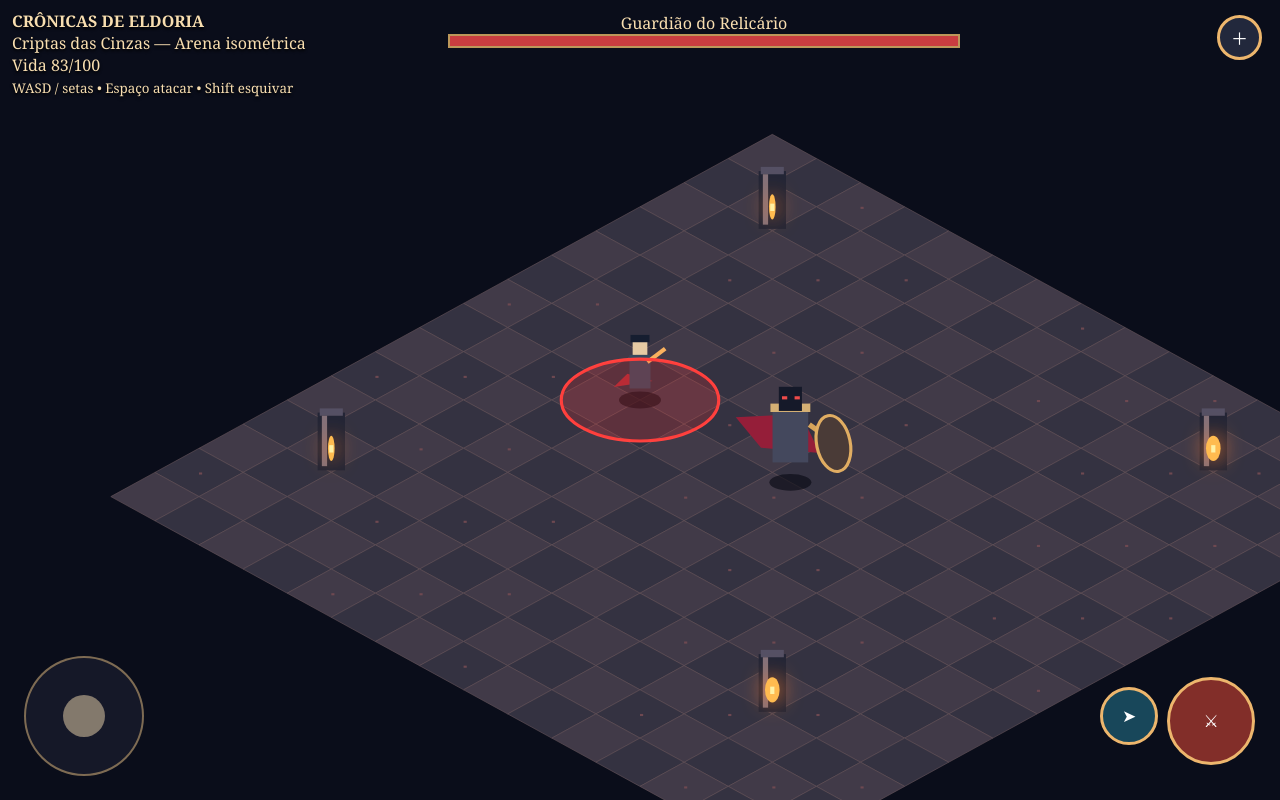
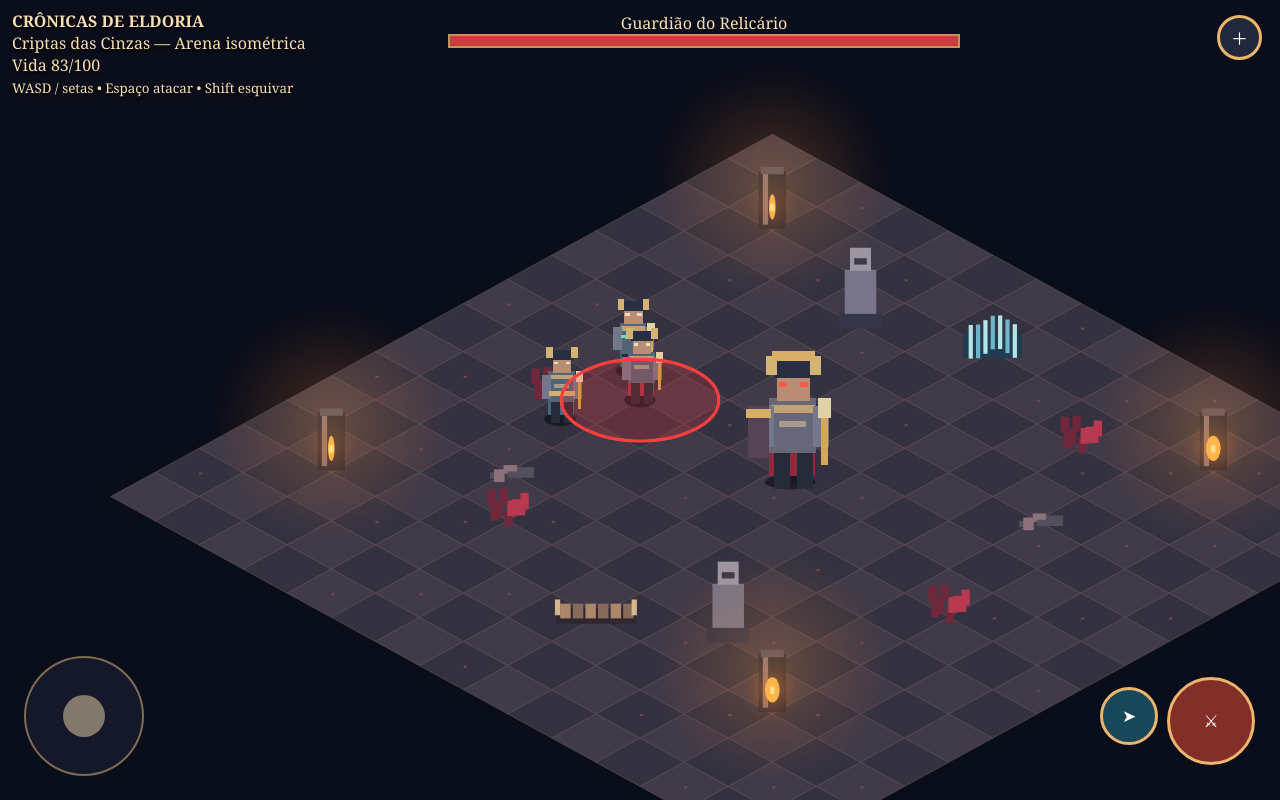
Before and after one commit to taisleite0709-source/Cr-nicas-de-Eldoria., a website: page prototype/isometric-arena.html in a window 1280 px wide. Drawn offline with Linux system fonts and the light colour scheme.

Commit message:
feat: procedural pixel sprite atlas and depth-sorted cinematic scenery in playable isometric arena

```diff
--- a/prototype/isometric-arena.html
+++ b/prototype/isometric-arena.html
@@ -21,14 +21,30 @@ addEventListener('keydown',e=>{keys.add(e.key.toLowerCase());if(e.code==='Space'
 const pad=document.getElementById('joy'),nub=document.getElementById('nub');function padmove(e){if(joy.id!==e.pointerId)return;const r=pad.getBoundingClientRect(),dx=e.clientX-r.left-r.width/2,dy=e.clientY-r.top-r.height/2,l=Math.max(1,Math.hypot(dx,dy)),k=Math.min(1,48/l);joy.x=dx*k/48;joy.y=dy*k/48;nub.style.transform='translate('+joy.x*37+'px,'+joy.y*37+'px)'}pad.addEventListener('pointerdown',e=>{joy.id=e.pointerId;pad.setPointerCapture(e.pointerId);padmove(e)});pad.addEventListener('pointermove',padmove);function release(e){if(e.pointerId!==joy.id)return;joy.id=null;joy.x=joy.y=0;nub.style.transform=''}pad.addEventListener('pointerup',release);pad.addEventListener('pointercancel',release);
 function update(dt){player.cool=Math.max(0,player.cool-dt);player.inv=Math.max(0,player.inv-dt);player.roll=Math.max(0,player.roll-dt);shake=Math.max(0,shake-dt*22);let sx=(keys.has('d')||keys.has('arrowright')?1:0)-(keys.has('a')||keys.has('arrowleft')?1:0)+joy.x,sy=(keys.has('s')||keys.has('arrowdown')?1:0)-(keys.has('w')||keys.has('arrowup')?1:0)+joy.y;let dir=uniso(sx*42,sy*23),len=Math.hypot(dir.x,dir.y);if(len>.05){let speed=(player.roll?9:4)*dt,dx=dir.x/len*speed,dy=dir.y/len*speed;if(walk(player.x+dx,player.y))player.x+=dx;if(walk(player.x,player.y+dy))player.y+=dy;player.face=Math.atan2(dy,dx)}
 if(!won&&boss.hp>0){const dist=Math.hypot(player.x-boss.x,player.y-boss.y);if(boss.wind>0){boss.wind-=dt;if(boss.wind<=0){if(Math.hypot(player.x-boss.attackX,player.y-boss.attackY)<1.35&&player.inv<=0){player.hp=Math.max(0,player.hp-17);player.inv=.6;shake=9}effect(boss.attackX,boss.attackY,'#f05b42',28)}}else{boss.cool-=dt;if(boss.cool<=0){boss.wind=.9;boss.cool=2.4;boss.attackX=player.x;boss.attackY=player.y}else if(dist>2.5){const dx=(player.x-boss.x)/dist*.7*dt,dy=(player.y-boss.y)/dist*.7*dt;if(walk(boss.x+dx,boss.y))boss.x+=dx;if(walk(boss.x,boss.y+dy))boss.y+=dy}}}if(player.hp<=0){msg.textContent='Você caiu — recarregue para tentar novamente';won=true}for(let i=particles.length-1;i>=0;i--){let q=particles[i];q.life-=dt;q.x+=q.vx*dt;q.y+=q.vy*dt;q.z+=q.vz*dt;q.vz-=110*dt;if(q.life<=0)particles.splice(i,1)}const target=iso(player.x,player.y);cam.x+=(target.x-cam.x)*Math.min(1,dt*5);cam.y+=(target.y-cam.y)*Math.min(1,dt*5);health.textContent='Vida '+player.hp+'/'+player.max;fill.style.width=(boss.hp/boss.max*100)+'%'}
+
+const visualAtlas={};
+function visualSprite(kind){if(visualAtlas[kind])return visualAtlas[kind];const a=document.createElement('canvas');a.width=64;a.height=96;const g=a.getContext('2d');g.imageSmoothingEnabled=false;const block=(x,y,w,h,c)=>{g.fillStyle=c;g.fillRect(x,y,w,h)};const guardian=kind==='guardian',ally=kind==='ally',npc=kind==='npc';
+block(19,38,28,45,guardian?'#92283e':ally?'#236b64':npc?'#49657c':'#a43246');block(22,68,10,23,'#252b37');block(36,68,10,23,'#252b37');block(19,35,29,34,guardian?'#66687a':'#526475');block(20,39,27,5,'#c1a275');block(25,49,17,4,'#a99b8b');block(12,40,10,25,'#73798b');block(46,40,10,25,'#73798b');block(24,17,20,20,'#b88d74');block(22,12,24,11,'#292e40');block(25,25,5,3,guardian?'#f55c4d':'#e7dfc8');block(38,25,5,3,guardian?'#f55c4d':'#e7dfc8');block(17,9,7,12,'#d2b475');block(44,9,7,12,'#d2b475');block(51,43,4,33,'#d6a65e');block(49,35,8,12,'#e2d0a6');if(guardian){block(6,40,13,32,'#544454');block(5,42,15,5,'#d7ad68');block(21,6,26,6,'#d7ad68')}if(ally)block(20,48,28,4,'#68dec3');if(npc)block(20,57,28,5,'#d4b26e');visualAtlas[kind]=a;return a}
+function visualActor(x,y,kind,t,dir=0){const p=iso(x,y),scale=kind==='guardian'?1.55:.88;ctx.save();ctx.translate(Math.round(p.x),Math.round(p.y));ctx.fillStyle='#08091399';ctx.beginPath();ctx.ellipse(0,0,kind==='guardian'?24:15,7,0,0,Math.PI*2);ctx.fill();ctx.scale(dir>0?-1:1,1);ctx.imageSmoothingEnabled=false;ctx.drawImage(visualSprite(kind),-32*scale,-86*scale+Math.sin(t*7)*2,64*scale,96*scale);ctx.restore()}
+function visualProp(x,y,kind,t){const p=iso(x,y);ctx.save();ctx.translate(p.x,p.y);
+if(kind==='statue'){ctx.fillStyle='#343548';ctx.fillRect(-20,-14,40,15);ctx.fillStyle='#777587';ctx.fillRect(-15,-55,30,42);ctx.fillStyle='#9c95a2';ctx.fillRect(-10,-76,20,22);ctx.fillStyle='#3c3949';ctx.fillRect(-6,-66,12,6)}
+if(kind==='rubble'){for(let i=0;i<5;i++){ctx.fillStyle=i%2?'#8d727b':'#53505e';ctx.fillRect((i*13)%35-17,-(i*7)%9,10+i%3*3,6+i%4*2)}}
+if(kind==='shrub'){for(let i=0;i<9;i++){ctx.fillStyle=i%2?'#b83950':'#70283d';ctx.fillRect(Math.sin(i*3)*18-3,Math.cos(i*5)*6-16-i%3*5,8,15)}}
+if(kind==='waterfall'){ctx.fillStyle='#233b51';ctx.fillRect(-28,-17,56,23);for(let i=0;i<7;i++){ctx.fillStyle=i%2?'#6eb5cb':'#b2e6e6';ctx.fillRect(-23+i*7,-30+Math.sin(t*4+i)*5,4,32)}}
+if(kind==='bridge'){ctx.fillStyle='#302630';ctx.fillRect(-38,-9,76,15);for(let i=0;i<6;i++){ctx.fillStyle=i%2?'#866b58':'#ad8769';ctx.fillRect(-34+i*12,-13,10,14)}ctx.fillStyle='#d5b78d';ctx.fillRect(-39,-17,5,15);ctx.fillRect(34,-17,5,15)}
+ctx.restore()}
+const visualScenery=[{x:5,y:3,kind:'statue'},{x:10,y:11,kind:'statue'},{x:5,y:11,kind:'shrub'},{x:10,y:3,kind:'shrub'},{x:7,y:2,kind:'waterfall'},{x:8,y:12,kind:'bridge'},{x:4,y:10,kind:'rubble'},{x:11,y:5,kind:'rubble'},{x:3,y:8,kind:'shrub'},{x:12,y:8,kind:'shrub'}];
+const visualCompanions=[{x:3.3,y:6.5,kind:'ally'},{x:3.5,y:8.3,kind:'npc'}];
+function visualGlow(){for(const [x,y] of [[2,2],[12,2],[2,12],[12,12]]){const p=iso(x,y,45),g=ctx.createRadialGradient(p.x,p.y,2,p.x,p.y,110);g.addColorStop(0,'rgba(255,161,63,.24)');g.addColorStop(1,'rgba(255,115,38,0)');ctx.fillStyle=g;ctx.fillRect(p.x-110,p.y-110,220,220)}}
+
 function render(t){ctx.setTransform(dpr,0,0,dpr,0,0);ctx.fillStyle='#0a0d1a';ctx.fillRect(0,0,w,h);ctx.save();ctx.translate(w/2-cam.x*zoom+(Math.random()-.5)*shake,h/2-cam.y*zoom+(Math.random()-.5)*shake);ctx.scale(zoom,zoom);
 for(let y=0;y<size;y++)for(let x=0;x<size;x++){const n=Math.sin(x*73+y*17);diamond(x,y,(x+y)%2?'#343241':'#413a48','#65545a');if(n>.7){const p=iso(x+.5,y+.5);ctx.fillStyle='#6e4951';ctx.fillRect(p.x,p.y,3,2)}}
 const things=[];for(const [s] of blocks){const [x,y]=s.split(',').map(Number);things.push({depth:x+y,draw:()=>column(x+.5,y+.5,t)})}for(const [x,y] of [[2,2],[12,2],[2,12],[12,12]])things.push({depth:x+y,draw:()=>column(x,y,t)});
-things.push({depth:player.x+player.y,draw:()=>character(player.x,player.y,'player',t)});if(boss.hp>0)things.push({depth:boss.x+boss.y,draw:()=>character(boss.x,boss.y,'boss',t)});
-things.sort((a,b)=>a.depth-b.depth);for(const a of things)a.draw();
+for(const a of visualScenery)things.push({depth:a.x+a.y,draw:()=>visualProp(a.x,a.y,a.kind,t)});for(const a of visualCompanions)things.push({depth:a.x+a.y,draw:()=>visualActor(a.x,a.y,a.kind,t)});things.push({depth:player.x+player.y,draw:()=>visualActor(player.x,player.y,'hero',t,player.face)});if(boss.hp>0)things.push({depth:boss.x+boss.y,draw:()=>visualActor(boss.x,boss.y,'guardian',t)});
+things.sort((a,b)=>a.depth-b.depth);for(const a of things)a.draw();visualGlow();
 if(boss.wind>0){const p=iso(boss.attackX,boss.attackY);ctx.strokeStyle='#ff423f';ctx.lineWidth=3;ctx.beginPath();ctx.ellipse(p.x,p.y,75,39,0,0,7);ctx.stroke();ctx.fillStyle='#ff303033';ctx.fill()}
 for(const q of particles){const p=iso(q.x,q.y,q.z);ctx.globalAlpha=Math.min(1,q.life*2);ctx.fillStyle=q.color;ctx.fillRect(p.x,p.y,4,4)}ctx.globalAlpha=1;ctx.restore()}
 function frame(t){let dt=Math.min(.05,(t-last)/1000||0);last=t;update(dt);render(t/1000);requestAnimationFrame(frame)}requestAnimationFrame(frame);
-window.eldoriaIsoDiagnostics=()=>({player:{...player},boss:{...boss},camera:{...cam},zoom,entities:2,won,projection:iso(1,1),movement:'screen-to-world inverse isometric'});
+window.eldoriaIsoDiagnostics=()=>({player:{...player},boss:{...boss},camera:{...cam},zoom,entities:4,scenery:visualScenery.length,atlasSprites:Object.keys(visualAtlas),won,projection:iso(1,1),movement:'screen-to-world inverse isometric'});
 })();
 </script></html>
```
